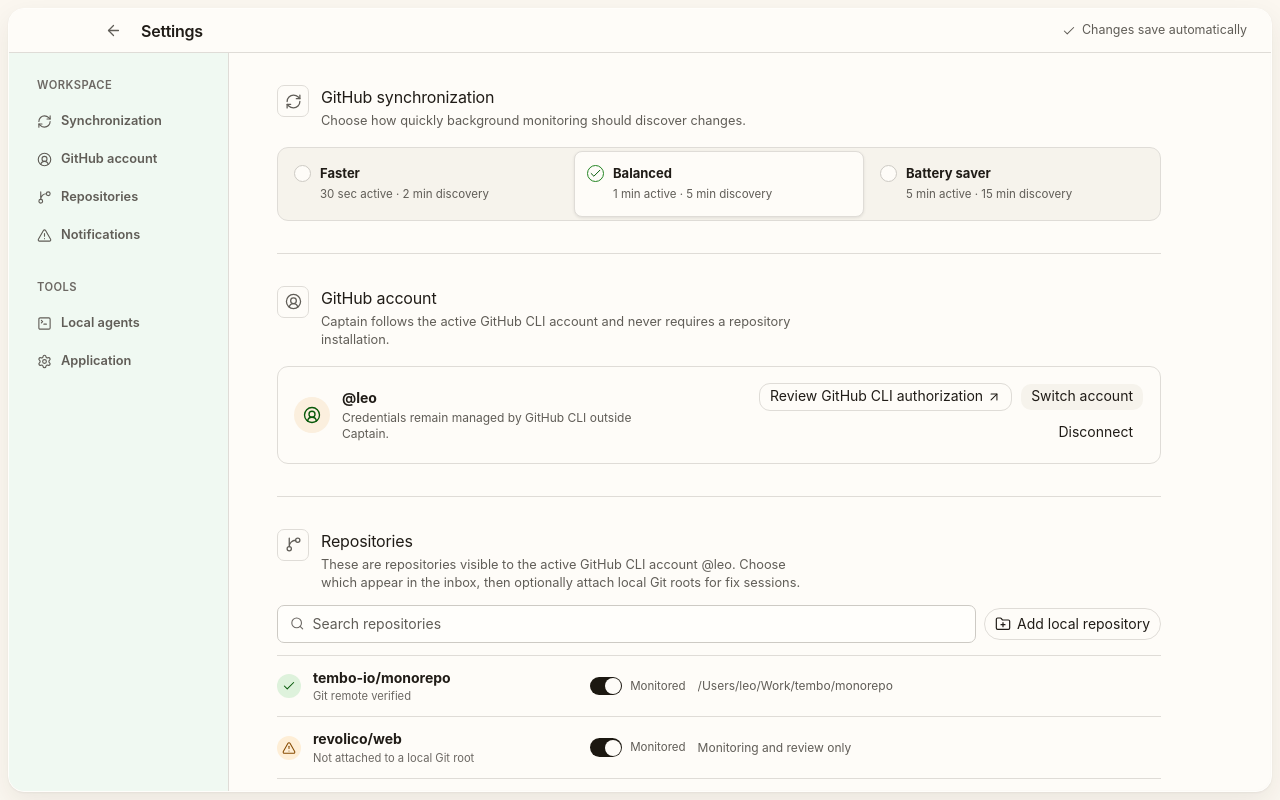
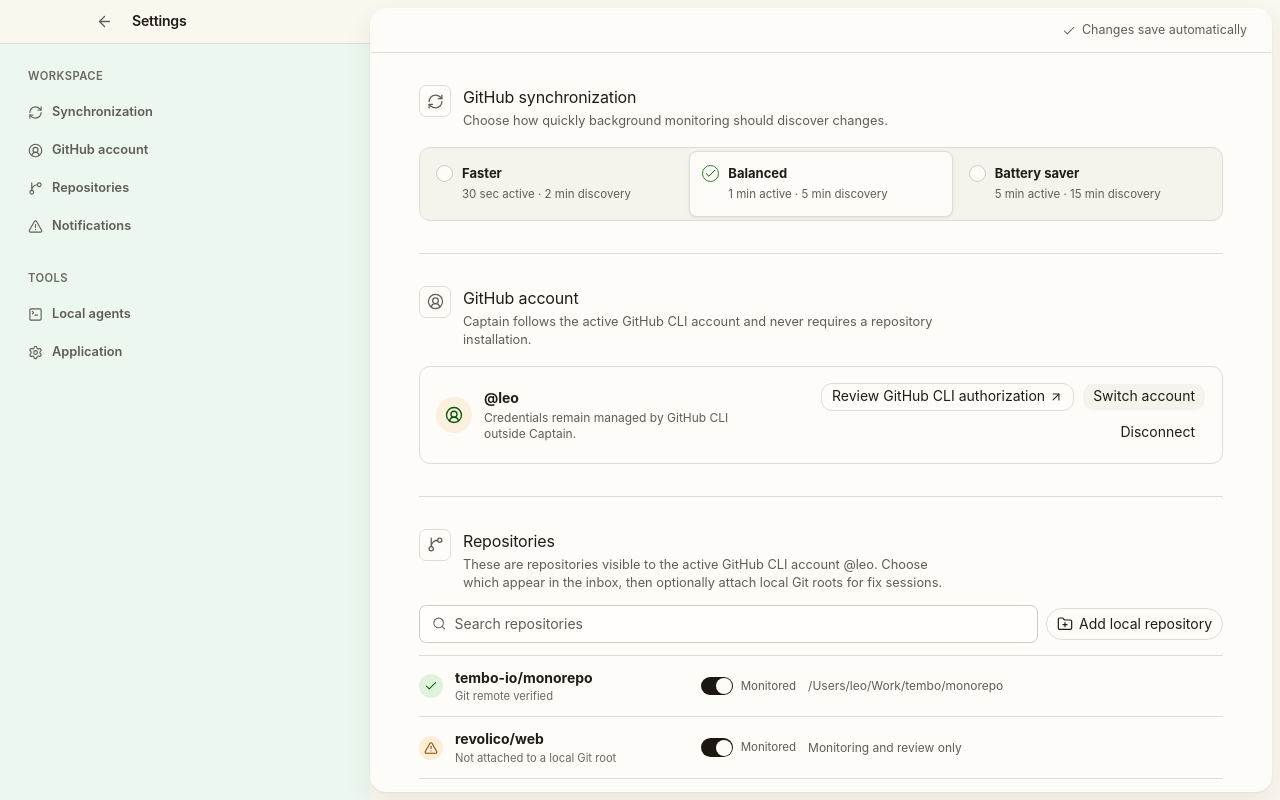
Before and after one commit to leoengithub/mission-control-desktop, a React (Vite) app: page / in a window 1280 px wide. Both pictures are taken after a click on the button 341 px from the left and 769 px from the top of the page. Built offline with nearby package versions, Linux system fonts and the light colour scheme.

Commit message:
fix(settings): match home two-panel layout

```diff
--- a/src/components/SettingsWorkspace.tsx
+++ b/src/components/SettingsWorkspace.tsx
@@ -114,15 +114,16 @@
   if (!settings) {
     return (
       <main
-        className="relative z-[1] m-2 flex min-h-0 min-w-0 flex-1 flex-col overflow-hidden rounded-lg border border-surface-raised bg-surface shadow-panel"
+        className="flex min-w-0 flex-1 flex-col bg-[color-mix(in_oklch,var(--canvas)_88%,transparent)]"
         id="main-content"
       >
+        <div className="grid min-h-0 min-w-0 flex-1 grid-cols-[minmax(330px,370px)_minmax(0,1fr)] max-[1120px]:grid-cols-[340px_minmax(0,1fr)] max-[980px]:grid-cols-[minmax(0,1fr)]">
+          <aside className="flex min-h-0 min-w-0 flex-col max-[980px]:hidden">
             <header
-          className="flex min-h-11 shrink-0 basis-11 items-center justify-between border-b border-hairline bg-surface pr-6 pl-[88px]"
+              className="flex min-h-11 shrink-0 basis-11 items-center gap-3 border-b border-hairline pr-3 pl-[88px]"
               data-tauri-drag-region
               onMouseDown={startWindowDrag}
             >
-          <div className="flex items-center gap-3">
               <button
                 className="grid size-8 shrink-0 cursor-pointer place-items-center rounded-sm bg-transparent text-ink-secondary transition-[background,color,transform] duration-state ease-out hover:bg-surface-muted hover:text-ink active:scale-[0.94]"
                 type="button"
@@ -131,15 +132,28 @@
               >
                 <Icon name="arrow-left" size={17} />
               </button>
-            <div>
-              <span className="hidden">Captain</span>
-              <h1 className="m-0 text-base font-semibold tracking-[-0.015em]">Settings</h1>
-            </div>
-          </div>
+              <h1 className="m-0 text-[0.88rem] font-semibold tracking-[-0.015em]">Settings</h1>
             </header>
-        <div className="mx-auto w-[min(640px,calc(100%-64px))] pt-12" aria-label="Loading settings">
+          </aside>
+          <section
+            className="relative z-[1] my-2 mr-2 min-h-0 min-w-0 overflow-hidden rounded-lg border border-surface-raised bg-surface shadow-panel max-[980px]:m-2"
+            aria-label="Settings"
+          >
+            <header
+              className="flex min-h-11 shrink-0 basis-11 items-center justify-end border-b border-hairline px-6 text-[0.78rem] text-ink-secondary"
+              data-tauri-drag-region
+              onMouseDown={startWindowDrag}
+            >
+              Loading settings
+            </header>
+            <div
+              className="mx-auto w-[min(760px,calc(100%-64px))] pt-12"
+              aria-label="Loading settings"
+            >
               <span className="relative mb-3 block h-[30px] w-[45%] overflow-hidden rounded-full bg-surface-muted after:block after:h-full after:w-full after:animate-shimmer after:bg-[linear-gradient(90deg,transparent,oklch(100%_0_0/0.7),transparent)] after:content-['']" />
               <span className="relative block h-[9px] w-[78%] overflow-hidden rounded-full bg-surface-muted after:block after:h-full after:w-full after:animate-shimmer after:bg-[linear-gradient(90deg,transparent,oklch(100%_0_0/0.7),transparent)] after:content-['']" />
+            </div>
+          </section>
         </div>
       </main>
     );
@@ -155,15 +169,16 @@
 
   return (
     <main
-      className="relative z-[1] m-2 flex min-h-0 min-w-0 flex-1 flex-col overflow-hidden rounded-lg border border-surface-raised bg-surface shadow-panel"
+      className="flex min-w-0 flex-1 flex-col bg-[color-mix(in_oklch,var(--canvas)_88%,transparent)]"
       id="main-content"
     >
+      <div className="grid min-h-0 min-w-0 flex-1 grid-cols-[minmax(330px,370px)_minmax(0,1fr)] max-[1120px]:grid-cols-[340px_minmax(0,1fr)] max-[980px]:grid-cols-[minmax(0,1fr)]">
+        <aside className="flex min-h-0 min-w-0 flex-col overflow-hidden max-[980px]:hidden">
           <header
-        className="flex min-h-11 shrink-0 basis-11 items-center justify-between border-b border-hairline bg-surface pr-6 pl-[88px]"
+            className="flex min-h-11 shrink-0 basis-11 items-center gap-3 border-b border-hairline pr-3 pl-[88px]"
             data-tauri-drag-region
             onMouseDown={startWindowDrag}
           >
-        <div className="flex items-center gap-3">
             <button
               className="grid size-8 shrink-0 cursor-pointer place-items-center rounded-sm bg-transparent text-ink-secondary transition-[background,color,transform] duration-state ease-out hover:bg-surface-muted hover:text-ink active:scale-[0.94]"
               type="button"
@@ -172,11 +187,54 @@
             >
               <Icon name="arrow-left" size={17} />
             </button>
-          <div>
-            <span className="hidden">Captain</span>
-            <h1 className="m-0 text-base font-semibold tracking-[-0.015em]">Settings</h1>
-          </div>
-        </div>
+            <h1 className="m-0 text-[0.88rem] font-semibold tracking-[-0.015em]">Settings</h1>
+          </header>
+          <nav
+            className="flex min-h-0 min-w-0 flex-1 flex-col gap-0.5 overflow-auto bg-[color-mix(in_oklch,var(--info-soft)_42%,var(--canvas))] px-4 py-6"
+            aria-label="Settings sections"
+          >
+            <span className="px-3 pb-2 text-[0.7rem] font-semibold tracking-[0.04em] text-ink-muted uppercase">
+              Workspace
+            </span>
+            <a className={settingsNavLinkClass} href="#sync-settings">
+              <Icon name="sync" size={15} />
+              Synchronization
+            </a>
+            <a className={settingsNavLinkClass} href="#account-settings">
+              <Icon name="github" size={15} />
+              GitHub account
+            </a>
+            <a className={settingsNavLinkClass} href="#repository-settings">
+              <Icon name="branch" size={15} />
+              Repositories
+            </a>
+            <a className={settingsNavLinkClass} href="#notification-settings">
+              <Icon name="alert" size={15} />
+              Notifications
+            </a>
+            <span className="px-3 pt-6 pb-2 text-[0.7rem] font-semibold tracking-[0.04em] text-ink-muted uppercase">
+              Tools
+            </span>
+            <a className={settingsNavLinkClass} href="#agent-settings">
+              <Icon name="terminal" size={15} />
+              Local agents
+            </a>
+            <a className={settingsNavLinkClass} href="#application-settings">
+              <Icon name="settings" size={15} />
+              Application
+            </a>
+          </nav>
+        </aside>
+
+        <section
+          className="relative z-[1] my-2 mr-2 flex min-h-0 min-w-0 flex-col overflow-hidden rounded-lg border border-surface-raised bg-surface shadow-panel max-[980px]:m-2"
+          aria-label="Settings details"
+        >
+          <header
+            className="flex min-h-11 shrink-0 basis-11 items-center justify-end border-b border-hairline px-6"
+            data-tauri-drag-region
+            onMouseDown={startWindowDrag}
+          >
             <div
               className={cn(
                 'inline-flex items-center gap-1.5 text-[0.78rem] text-ink-secondary',
@@ -212,44 +270,7 @@
             </div>
           ) : null}
 
-      <div className="grid min-h-0 min-w-0 flex-1 grid-cols-[220px_minmax(0,1fr)] overflow-hidden max-[1120px]:grid-cols-[190px_minmax(0,1fr)] max-[980px]:grid-cols-[minmax(0,1fr)]">
-        <nav
-          className="flex min-w-0 flex-col gap-0.5 border-r border-hairline bg-[color-mix(in_oklch,var(--info-soft)_42%,var(--surface))] px-4 py-6 max-[980px]:hidden"
-          aria-label="Settings sections"
-        >
-          <span className="px-3 pb-2 text-[0.7rem] font-semibold tracking-[0.04em] text-ink-muted uppercase">
-            Workspace
-          </span>
-          <a className={settingsNavLinkClass} href="#sync-settings">
-            <Icon name="sync" size={15} />
-            Synchronization
-          </a>
-          <a className={settingsNavLinkClass} href="#account-settings">
-            <Icon name="github" size={15} />
-            GitHub account
-          </a>
-          <a className={settingsNavLinkClass} href="#repository-settings">
-            <Icon name="branch" size={15} />
-            Repositories
-          </a>
-          <a className={settingsNavLinkClass} href="#notification-settings">
-            <Icon name="alert" size={15} />
-            Notifications
-          </a>
-          <span className="px-3 pt-6 pb-2 text-[0.7rem] font-semibold tracking-[0.04em] text-ink-muted uppercase">
-            Tools
-          </span>
-          <a className={settingsNavLinkClass} href="#agent-settings">
-            <Icon name="terminal" size={15} />
-            Local agents
-          </a>
-          <a className={settingsNavLinkClass} href="#application-settings">
-            <Icon name="settings" size={15} />
-            Application
-          </a>
-        </nav>
-
-        <div className="min-h-0 w-full max-w-[980px] overflow-auto px-12 pb-12 max-[1120px]:px-8 max-[980px]:mx-auto max-[980px]:max-w-[860px] max-[980px]:px-6">
+          <div className="mx-auto min-h-0 w-full max-w-[1080px] flex-1 overflow-auto px-12 pb-12 max-[1120px]:px-8 max-[980px]:max-w-[860px] max-[980px]:px-6">
             <section
               className={settingsSectionClass}
               id="sync-settings"
@@ -293,7 +314,9 @@
                         settings.sync.preset === option.value && 'border-success',
                       )}
                     >
-                    {settings.sync.preset === option.value ? <Icon name="check" size={13} /> : null}
+                      {settings.sync.preset === option.value ? (
+                        <Icon name="check" size={13} />
+                      ) : null}
                     </span>
                     <strong className="text-[0.8125rem]">{option.label}</strong>
                     <span className="col-start-2 text-[0.72rem] text-ink-secondary">
@@ -700,6 +723,7 @@
               </div>
             </section>
           </div>
+        </section>
       </div>
     </main>
   );
```
Lines whose indentation alone changed are shown as unchanged.
